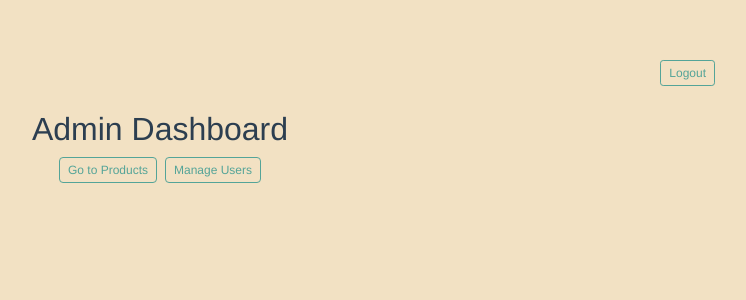
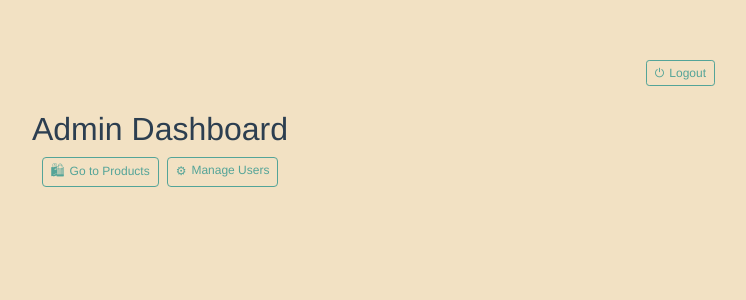
Before and after one commit to PawelBugiel/1pro_food_to_eat, a Vue app in the folder frontend/: page /admin in a window 1280 px wide. Shown: the top 300 px of the page, without its empty margins (480-1226 px from the left). Built offline with nearby package versions, Linux system fonts and the light colour scheme.

Commit message:
FE: Add icon to buttons

```diff
--- a/frontend/src/styles/global.css
+++ b/frontend/src/styles/global.css
@@ -1,125 +1,169 @@
-/* Custom button styles */
-
-/* --- btn-custom-add (dla "Add new product") --- */
 .btn-custom-add {
     background-color: #105446;
     border-color: #105446;
-    color: #fff; /* Biały tekst dla kontrastu */
+    color: #fff;
     transition: background-color 0.3s ease, border-color 0.3s ease, color 0.3s ease;
 }
 
 .btn-custom-add:hover {
-    background-color: #1A705E; /* Jaśniejszy Brunswick Green na hover */
+    background-color: #1A705E;
     border-color: #1A705E;
     color: #fff;
     cursor: pointer;
 }
 
-/* --- btn-custom-delete --- */
 .btn-custom-delete {
     background-color: #874537;
     border-color: #874537;
-    color: #fff; /* Biały tekst dla kontrastu */
+    color: #fff;
     transition: background-color 0.3s ease, border-color 0.3s ease, color 0.3s ease;
 }
 
 .btn-custom-delete:hover {
-    background-color: #6C372D; /* Lekko ciemniejszy na hover */
+    background-color: #6C372D;
     border-color: #6C372D;
     color: #fff;
     cursor: pointer;
 }
 
-/* --- btn-custom-register (dla "Register new user") --- */
-/* Będzie taki sam jak btn-custom-add */
 .btn-custom-register {
     background-color: #105446;
     border-color: #105446;
-    color: #fff; /* Biały tekst dla kontrastu */
+    color: #fff;
     transition: background-color 0.3s ease, border-color 0.3s ease, color 0.3s ease;
 }
 
 .btn-custom-register:hover {
-    background-color: #1A705E; /* Jaśniejszy Brunswick Green na hover */
+    background-color: #1A705E;
     border-color: #1A705E;
     color: #fff;
     cursor: pointer;
 }
 
-/* --- btn-custom-edit-update (dla "Edit" i "Update") --- */
 .btn-custom-edit-update {
     background-color: #54A498;
     border-color: #54A498;
-    color: #fff; /* Biały tekst dla kontrastu */
+    color: #fff;
     transition: background-color 0.3s ease, border-color 0.3s ease, color 0.3s ease;
 }
 
 .btn-custom-edit-update:hover {
-    background-color: #42827A; /* Lekko ciemniejszy na hover */
+    background-color: #42827A;
     border-color: #42827A;
     color: #fff;
     cursor: pointer;
 }
 
-/* --- Globalne tło strony (body) --- */
 body {
-    background-color: #F2E1C3; /* Champagne */
+    background-color: #F2E1C3;
     margin: 0;
     padding: 0;
     min-height: 100vh;
 }
 
-/* Dodatkowo, jeśli używasz <div id="app"> w index.html */
 #app {
     min-height: 100vh;
 }
 
-/* --- Klasy btn-info (Logout, Manage Users, Go to products) - ODWRÓCONE KOLORY --- */
 .btn-info {
-    background-color: #F2E1C3; /* Kolor tła strony (Champagne) */
-    border-color: #54A498; /* Kolor Keppel */
-    color: #54A498; /* <--- Zmieniono kolor tekstu na Keppel */
+    background-color: #F2E1C3 !important;
+    border-color: #54A498 !important;
+    color: #54A498 !important;
+    background-image: none !important;
     transition: background-color 0.3s ease, border-color 0.3s ease, color 0.3s ease;
 }
 
 .btn-info:hover {
-    background-color: #54A498; /* Kolor Keppel na hover */
-    border-color: #54A498; /* Kolor Keppel na hover */
-    color: #F2E1C3; /* Kolor tła strony (Champagne) na hover */
+    background-color: #54A498 !important;
+    border-color: #54A498 !important;
+    color: #F2E1C3 !important;
     cursor: pointer;
 }
 
-/* --- Klasa dla małych, kompaktowych przycisków --- */
+.btn-info[disabled]:hover {
+    background-color: #F2E1C3 !important;
+    border-color: #54A498 !important;
+    color: #54A498 !important;
+    cursor: not-allowed;
+}
+
+.btn-info[disabled] {
+    opacity: 0.65;
+}
+
 .btn-compact {
     font-size: 0.75rem;
     padding: 0.2rem 0.5rem;
 }
 
-/* --- Style dla kart Bootstrapa --- */
 .card {
-    background-color: #F2E1C3 !important; /* Ustawienie tła na Champagne */
-    border-color: #54A498 !important; /* Opcjonalnie, aby dopasować obramowanie */
+    background-color: #F2E1C3 !important;
+    border-color: #54A498 !important;
 }
 
-/* --- Style dla pól formularza (input, select) - NIECO JAŚNIEJSZE TŁO --- */
 .form-control,
 .form-select {
-    background-color: #F9EBDA !important; /* NIECO JAŚNIEJSZY KOLOR - subtelne rozjaśnienie od #F2E1C3 */
-    border-color: #54A498 !important; /* Keppel */
-    color: #4A6369 !important; /* Ciemny niebiesko-zielony */
-    background-image: none !important; /* Usuwa domyślny gradient Bootstrapa */
+    background-color: #F9EBDA !important;
+    border-color: #54A498 !important;
+    color: #4A6369 !important;
+    background-image: none !important;
 }
 
-/* Dostosowanie stylu dla focus, aby zachować spójność */
 .form-control:focus,
 .form-select:focus {
-    background-color: #F9EBDA !important; /* Tło pozostaje nieco jaśniejsze na focus */
-    border-color: #42827A !important; /* Lekko ciemniejszy Keppel na focus */
-    box-shadow: 0 0 0 0.2rem rgba(84, 164, 152, 0.25) !important; /* Dopasowany cień do Keppel */
+    background-color: #F9EBDA !important;
+    border-color: #42827A !important;
+    box-shadow: 0 0 0 0.2rem rgba(84, 164, 152, 0.25) !important;
     color: #4A6369 !important;
 }
 
-/* Etykiety form-label */
 .form-label {
-    color: #4A6369; /* Kolor ciemnego niebiesko-zielonego z palety */
+    color: #4A6369;
 }
+
+.btn-logout::before {
+    content: '\23FB';
+    margin-right: 5px;
+    display: inline-block;
+    color: inherit !important;
+}
+
+.btn-manage-users::before {
+    content: '\2699';
+    margin-right: 5px;
+    display: inline-block;
+    color: inherit !important;
+    vertical-align: middle;
+}
+
+.btn-previous-page::before {
+    content: '\2190';
+    margin-right: 5px;
+    display: inline-block;
+    color: inherit !important;
+}
+
+.btn-next-page::after {
+    content: '\2192';
+    margin-left: 5px;
+    display: inline-block;
+    color: inherit !important;
+}
+
+.btn-go-to-products::before {
+    content: '\1F6CD';
+    margin-right: 5px;
+    display: inline-block;
+    color: inherit !important;
+    font-size: 1.2em;
+    vertical-align: middle;
+}
+
+.btn-login::before {
+    content: '\26BF';
+    margin-right: 5px;
+    display: inline-block;
+    color: inherit !important;
+    font-size: 1.2em;
+    vertical-align: middle;
+}
--- a/frontend/src/views/AdminDashboardView.vue
+++ b/frontend/src/views/AdminDashboardView.vue
@@ -1,13 +1,13 @@
 <template>
   <div class="container mt-4">
     <div class="d-flex justify-content-end mb-4">
-      <button @click="logout" class="btn btn-info btn-sm btn-compact">Logout</button>
+      <button @click="logout" class="btn btn-info btn-sm btn-compact btn-logout">Logout</button>
     </div>
 
     <h2>Admin Dashboard</h2>
     <div class="d-flex justify-content-center mb-4">
-      <router-link to="/home" class="btn btn-info btn-compact mx-1">Go to Products</router-link>
-      <router-link to="/users" class="btn btn-info btn-compact mx-1">Manage Users</router-link>
+      <router-link to="/home" class="btn btn-info btn-compact mx-1 btn-go-to-products">Go to Products</router-link>
+      <router-link to="/users" class="btn btn-info btn-compact mx-1 btn-manage-users">Manage Users</router-link>
     </div>
   </div>
 </template>
--- a/frontend/src/views/AuthView.vue
+++ b/frontend/src/views/AuthView.vue
@@ -12,7 +12,7 @@
         <input v-model="formData.password" type="password" id="password" class="form-control form-control-sm" required />
       </div>
 
-      <button type="submit" class="btn btn-info btn-compact">Login</button>
+      <button type="submit" class="btn btn-info btn-compact btn-login">Login</button>
     </form>
 
     <p v-if="error" class="text-danger mt-2">{{ error }}</p>
--- a/frontend/src/views/UserManagementView.vue
+++ b/frontend/src/views/UserManagementView.vue
@@ -1,8 +1,8 @@
 <template>
   <div class="container mt-4">
     <div class="d-flex justify-content-between align-items-center mb-4">
-      <router-link to="/home" class="btn btn-info btn-sm btn-compact">Go to Products</router-link>
-      <button @click="logout" class="btn btn-info btn-sm btn-compact">Logout</button>
+      <router-link to="/home" class="btn btn-info btn-sm btn-compact btn-go-to-products">Go to Products</router-link>
+      <button @click="logout" class="btn btn-info btn-sm btn-compact btn-logout">Logout</button>
     </div>
 
     <h2>User management</h2>
```
Also changed, not shown: frontend/src/views/ProductListView.vue (+32 -22 lines).
